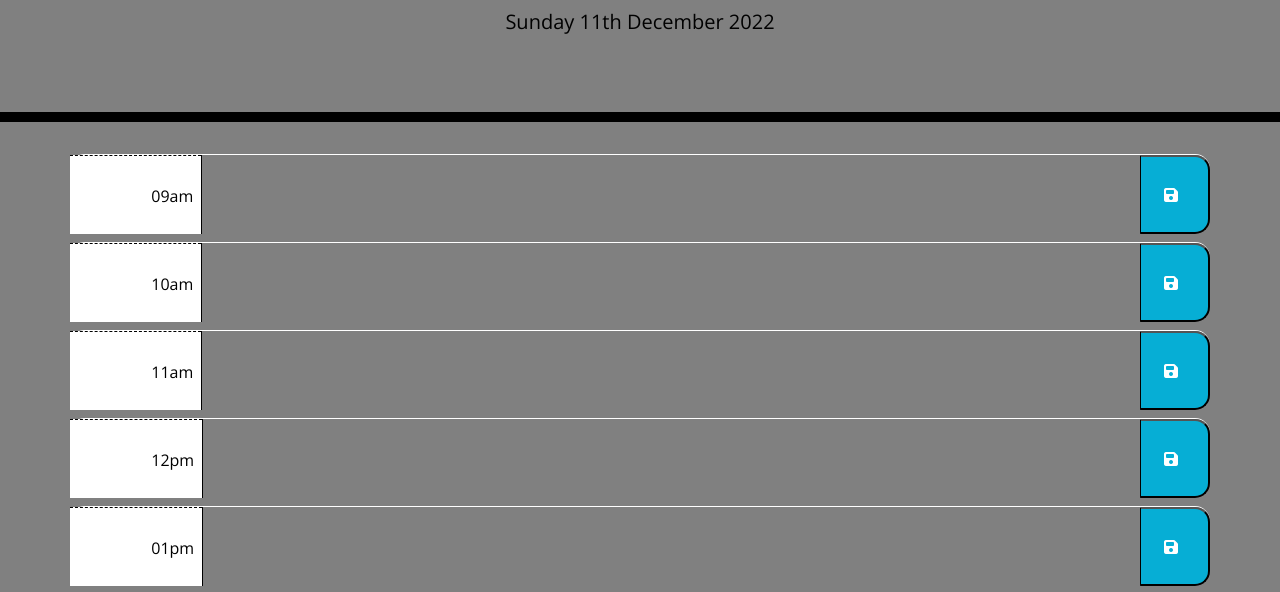
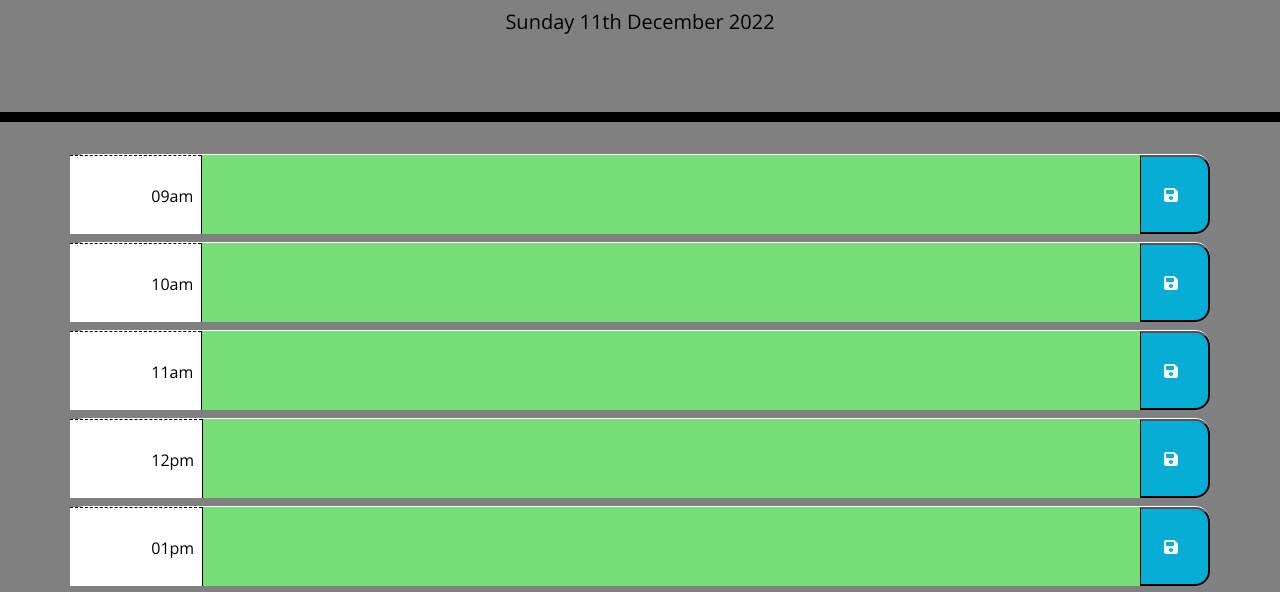
Before and after one commit to AywinK/Daily-Planner, a plain HTML site: page index.html in a window 1280 px wide. Shown: the part 182-774 px from the top of the page. Drawn offline with nearby package versions, Linux system fonts and the light colour scheme.

Commit message:
conditional seems to work

```diff
--- a/assets/css/styles.css
+++ b/assets/css/styles.css
@@ -22,9 +22,11 @@ textarea {
   border-bottom: 10px solid black;
 }
 
-/* .description {
+.description {
   white-space: pre-wrap;
-} */
+  /* cursor: text; */
+  /* z-index: 1000000 !important; */
+}
 
 .time-block {
   text-align: center;
--- a/assets/js/app.js
+++ b/assets/js/app.js
@@ -52,7 +52,7 @@ timeblockArr.each(function (index) {
 })
 
 timeblockArr.children("p").addClass("hour pt-3 pr-2 pl-5 m-0");
-timeblockArr.children("textarea").addClass("flex-grow-1 m-0");
+timeblockArr.children("textarea").addClass("flex-grow-1 m-0 description");
 timeblockArr.children("button").addClass("saveBtn")
 timeblockArr.children("button").children("i").addClass("fa-solid fa-floppy-disk pr-4")
 
@@ -60,3 +60,25 @@ timeblockArr.each(function (index) {
     $(this).children(".saveBtn").data("ScheduleIndex", index);
     console.log($(this).children(".saveBtn").data("ScheduleIndex"));
 });
+
+var currentHour = moment().format("HH");
+console.log(currentHour);
+
+timeblockArr.each(function (index) {
+    // var isPresent = (timeblockArr[index] === currentHour);
+    var isPast = (moment(timeblockHourArr[index],"hha").isBefore());
+    var isFuture = (moment(timeblockHourArr[index],"hha").isAfter());
+    console.log([isPast, isFuture, timeblockArr[index]]);
+
+    switch (true) {
+        case (isPast):
+            $(this).children("textarea").addClass("past");
+        break
+        case (isFuture):
+            $(this).children("textarea").addClass("future");
+        break
+        default:
+            $(this).children("textarea").addClass("present");
+    }
+
+})
```
